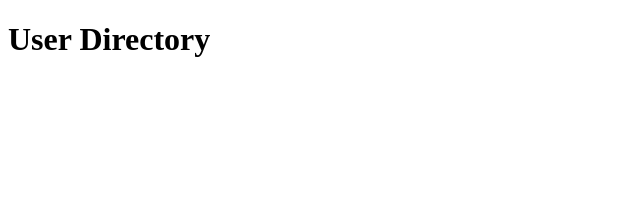
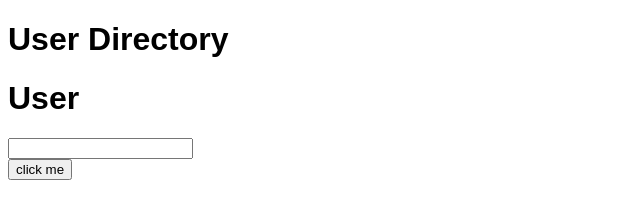
Before and after one commit to Abed-Bhuty/user-directory, a plain HTML site: page index.html in a window 1280 px wide. Shown: the whole page, without its empty margins (0-640 px from the left). Drawn offline with Linux system fonts and the light colour scheme.

Commit message:
add css and js files

```diff
--- /dev/null
+++ b/index.css
@@ -0,0 +1,3 @@
+body {
+  font-family: fantasy;
+}
--- a/index.html
+++ b/index.html
@@ -6,12 +6,22 @@
   <meta name="viewport" content="width=device-width, initial-scale=1.0">
   <meta http-equiv="X-UA-Compatible" content="ie=edge">
   <title>User Directory </title>
+  <link rel="stylesheet" href="index.css">
 </head>
 
 <body>
-  <h1>
-    User Directory
+  <h1>User Directory</h1>
   </h1>
+  <h1 id="head2">
+    User
+  </h1>
+  <form id="frm1">
+    <input type="text" id="ds">
+  </form>
+  <button>
+    click me
+  </button>
+  <script src="index.js"></script>
 </body>
 
 </html>
--- /dev/null
+++ b/index.js
@@ -0,0 +1,5 @@
+document.querySelector('button').addEventListener('click', function () {
+  const x = document.querySelector('input').value
+  const h1 = document.querySelector('h1')
+  h1.innerHTML = x
+})
```
